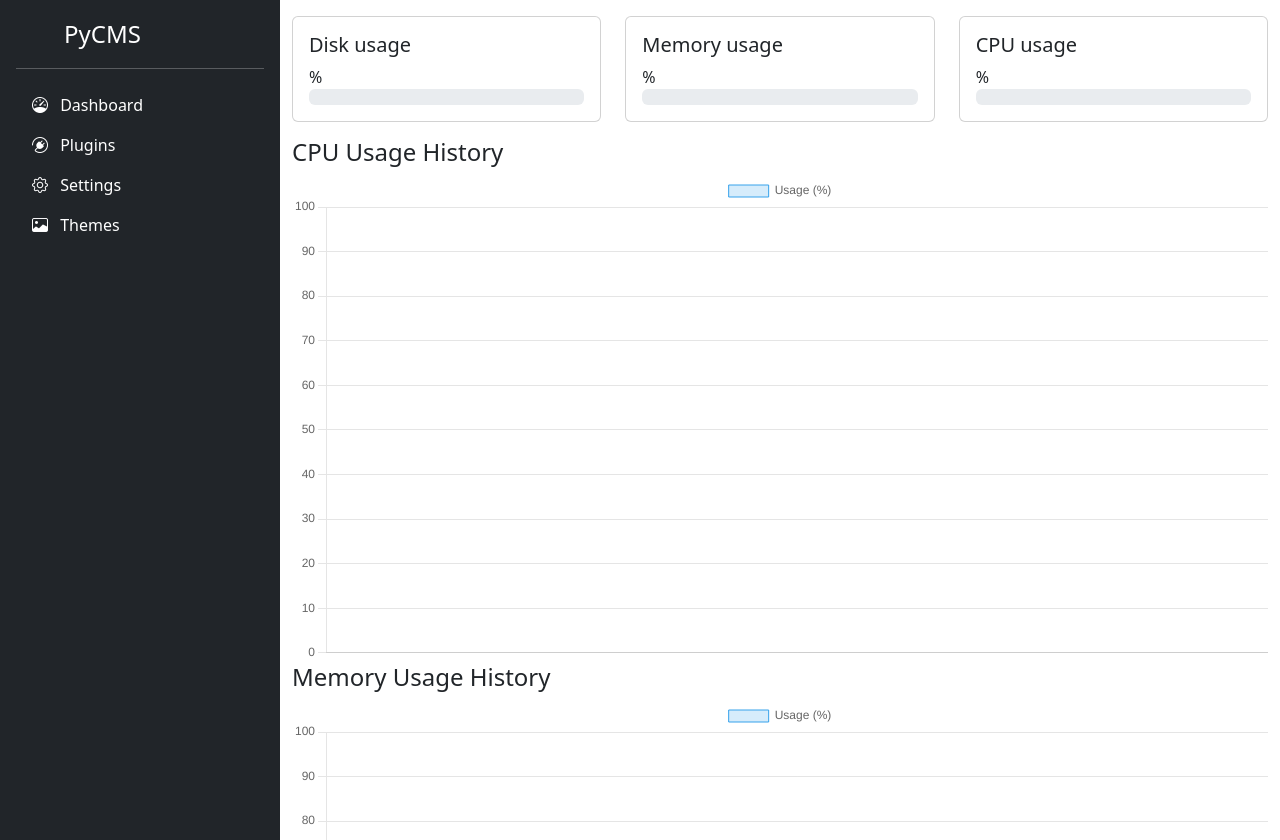
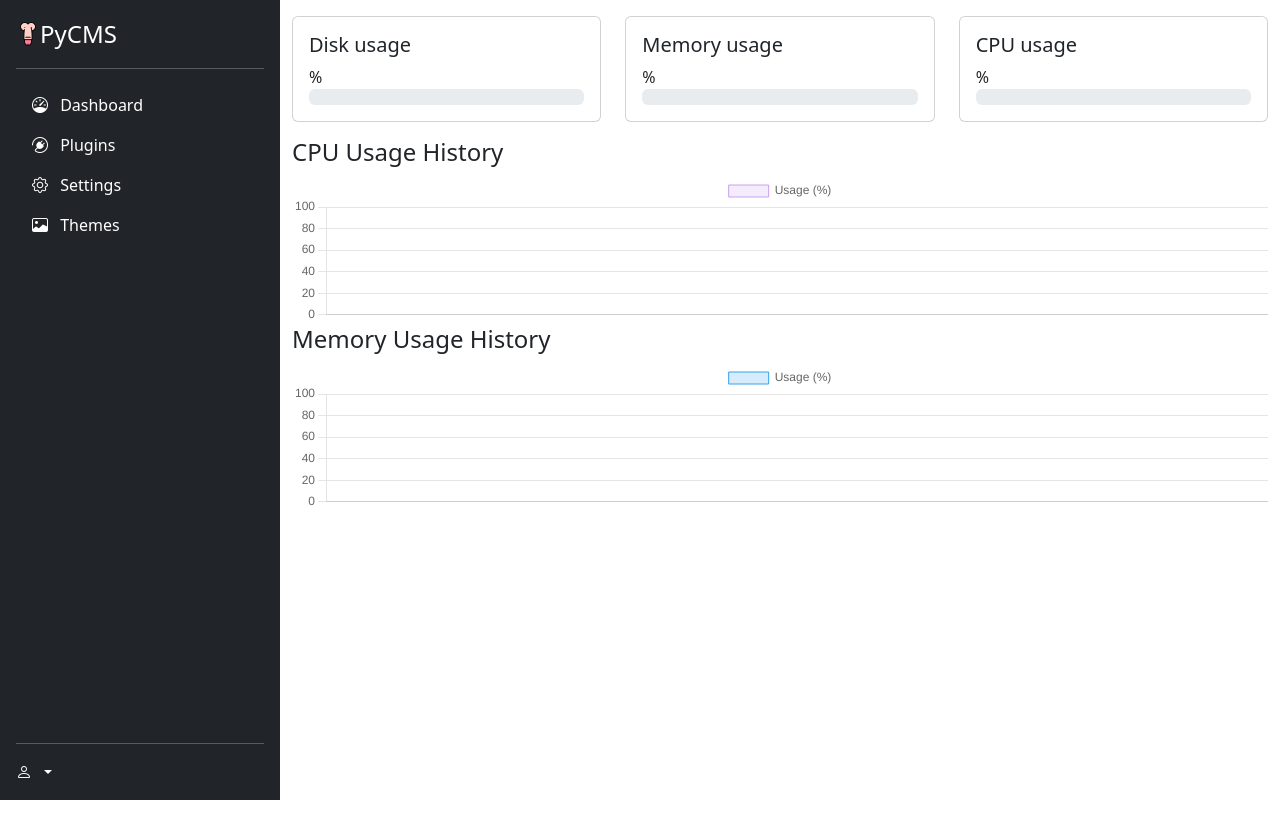
Before and after one commit to ZaWaTeam/web-cms-project, a Flask app: template admin/template/panel/dashboard.html in a window 1280 px wide. Shown: the top 840 px of the page. After the commit the page ends 800 px from the top, so only its background shows below. Run offline with Flask 2, Linux system fonts and the light colour scheme; the template is opened without the code that fills it, so the values that code supplies are empty; parts of the project's set-up code (start-up, migrations or seed data) failed here and were passed over; some libraries are stand-ins or nearby versions.

Commit message:
make the charts smaller

```diff
--- a/admin/template/parts/dashboard_graph_cpu.html
+++ b/admin/template/parts/dashboard_graph_cpu.html
@@ -8,7 +8,9 @@
 </head>
 <body>
 <h4>CPU Usage History</h4>
-<canvas id="cpu-chart"></canvas>
+<div id="chart-container">
+    <canvas id="cpu-chart"></canvas>
+</div>
 <script>
     document.addEventListener("DOMContentLoaded", function () {
         // Create initial chart data
@@ -22,8 +24,8 @@
                 datasets: [{
                     label: 'Usage (%)',
                     data: cpuData,
-                    backgroundColor: 'rgba(54, 162, 235, 0.2)',
-                    borderColor: 'rgba(54, 162, 235, 1)',
+                    backgroundColor: 'rgba(200, 162, 235, 0.2)',
+                    borderColor: 'rgba(200, 162, 235, 1)',
                     borderWidth: 1,
                     fill: 'origin'
                 }]
@@ -46,7 +48,9 @@
                 },
                 animation: {
                     duration: 10
-                }
+                },
+                responsive: true,
+                maintainAspectRatio: false
             }
         });
 
@@ -66,9 +70,16 @@
                     cpuChart.update();
                 })
                 .catch(error => console.error(error));
-        }, 5000);
+        }, 1000);
 
     });
 </script>
 </body>
+<style>
+    #chart-container {
+        width: 33%;
+        max-width: 800px;
+        margin: 0 auto;
+    }
+</style>
 </html>
--- a/admin/template/parts/dashboard_graph_memory.html
+++ b/admin/template/parts/dashboard_graph_memory.html
@@ -8,7 +8,9 @@
 </head>
 <body>
 <h4>Memory Usage History</h4>
-<canvas id="memory-chart"></canvas>
+<div id="chart-container">
+    <canvas id="memory-chart"></canvas>
+</div>
 <script>
     document.addEventListener("DOMContentLoaded", function () {
         // Create initial chart data
@@ -46,7 +48,9 @@
                 },
                 animation: {
                     duration: 10
-                }
+                },
+                responsive: true,
+                maintainAspectRatio: false
             }
         });
 
@@ -66,9 +70,16 @@
                     memoryChart.update();
                 })
                 .catch(error => console.error(error));
-        }, 5000);
+        }, 1000);
 
     });
 </script>
+<style>
+    #chart-container {
+        width: 33%;
+        max-width: 800px;
+        margin: 0 auto;
+    }
+</style>
 </body>
 </html>
--- a/admin/template/parts/sidebar.html
+++ b/admin/template/parts/sidebar.html
@@ -1,12 +1,13 @@
 <div class="d-flex flex-column flex-shrink-0 p-3 text-bg-dark" style="width: 280px;">
     <a href="/" class="d-flex align-items-center mb-3 mb-md-0 me-md-auto text-white text-decoration-none">
-      <svg class="bi pe-none me-2" width="40" height="32"><use xlink:href="#bootstrap"></use></svg>
+        <img src="/cpanel/admin_stat/css/penis.png">
         <span class="fs-4">PyCMS</span>
     </a>
     <hr>
     <ul class="nav nav-pills flex-column mb-auto">
         <li v-for="element in sidebar" class="nav-item">
-            <a :href="element.url" class="nav-link" :class="isActiveSidebar(element.url) ? `active` : `text-white`" aria-current="page">
+            <a :href="element.url" class="nav-link" :class="isActiveSidebar(element.url) ? `active` : `text-white`"
+               aria-current="page">
                 <i :class="element.icon" class="me-2"></i>
                 [[ element.text ]]
             </a>
@@ -15,7 +16,8 @@
     </ul>
     <hr>
     <div class="dropdown">
-      <a href="#" class="d-flex align-items-center text-white text-decoration-none dropdown-toggle" data-bs-toggle="dropdown" aria-expanded="false">
+        <a href="#" class="d-flex align-items-center text-white text-decoration-none dropdown-toggle"
+           data-bs-toggle="dropdown" aria-expanded="false">
             <!-- <img src="https://github.com/mdo.png" alt="" width="32" height="32" class="rounded-circle me-2"> -->
             <i class="bi bi-person me-2"></i>
             <strong>{{ user.username }}</strong>
@@ -24,7 +26,9 @@
             <li><a class="dropdown-item" href="#">New project...</a></li>
             <li><a class="dropdown-item" href="#">Settings</a></li>
             <li><a class="dropdown-item" href="#">Profile</a></li>
-        <li><hr class="dropdown-divider"></li>
+            <li>
+                <hr class="dropdown-divider">
+            </li>
             <li><a class="dropdown-item" href="#">Sign out</a></li>
         </ul>
     </div>
```
Also changed, not shown: admin/template/assets/css/penis.png (added). Lines whose indentation alone changed are shown as unchanged.
